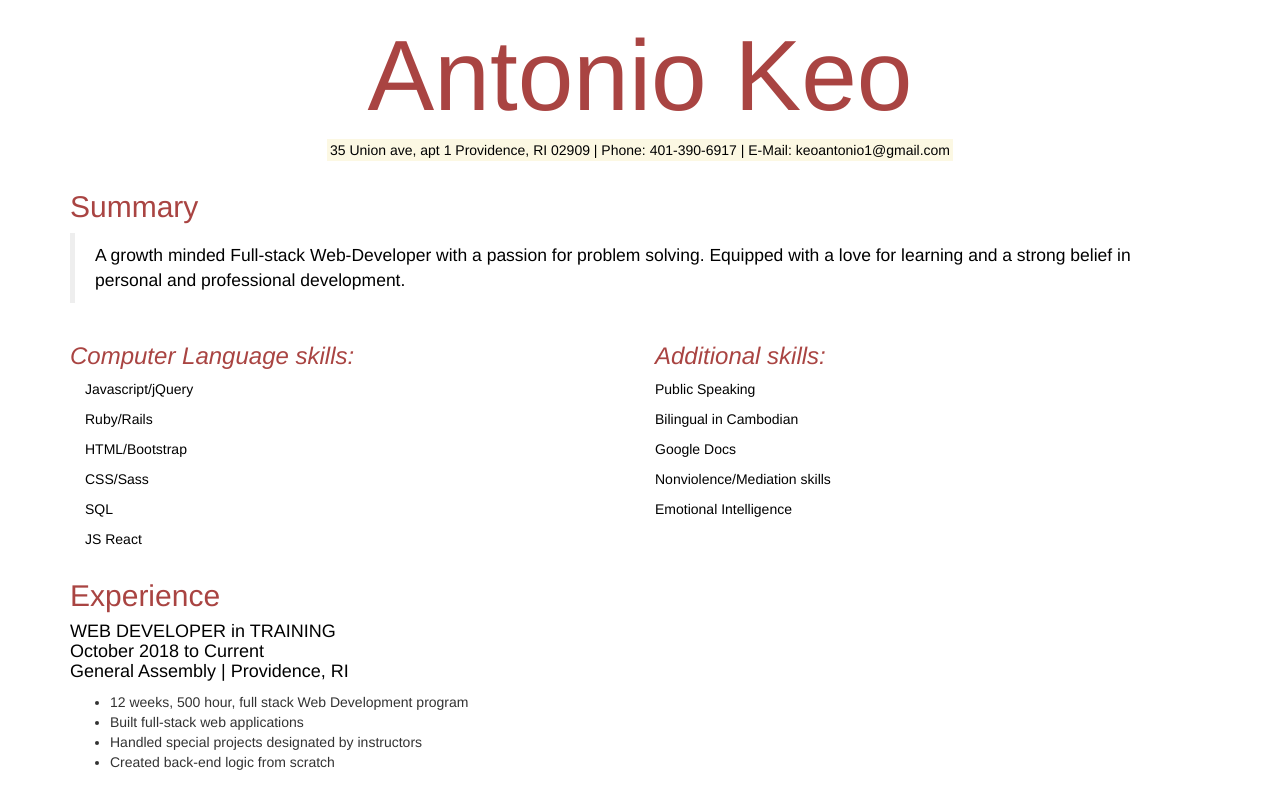
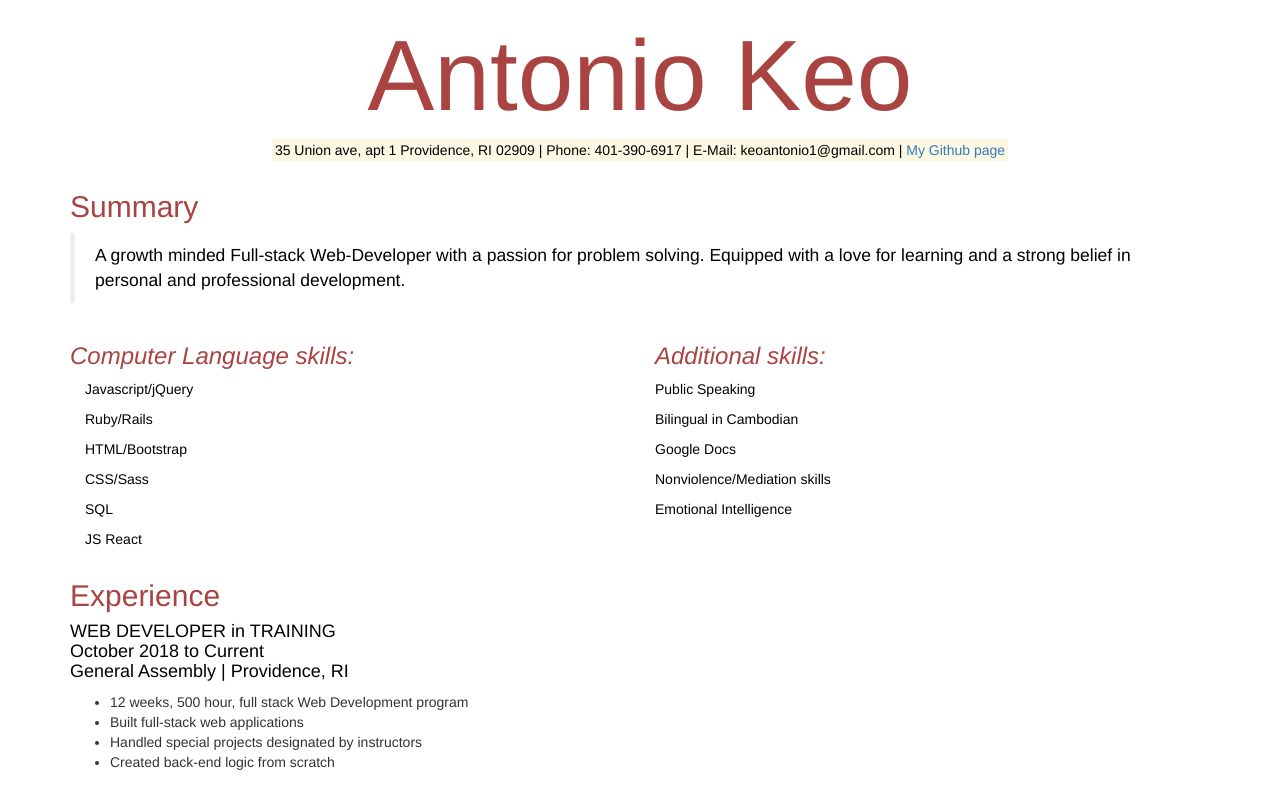
Before and after one commit to Antkeo1/devResume, a plain HTML site: page index.html in a window 1280 px wide. Shown: the top 799 px of the page. Drawn offline with nearby package versions, Linux system fonts and the light colour scheme.

Commit message:
added github link

```diff
--- a/index.html
+++ b/index.html
@@ -18,6 +18,7 @@
       Providence, RI 02909
       | Phone: 401-390-6917
       | E-Mail: keoantonio1@gmail.com
+      | <a href='https://www.github.com/Antkeo1'>My Github page</a>
     </mark></p>
   </div>
 
```
